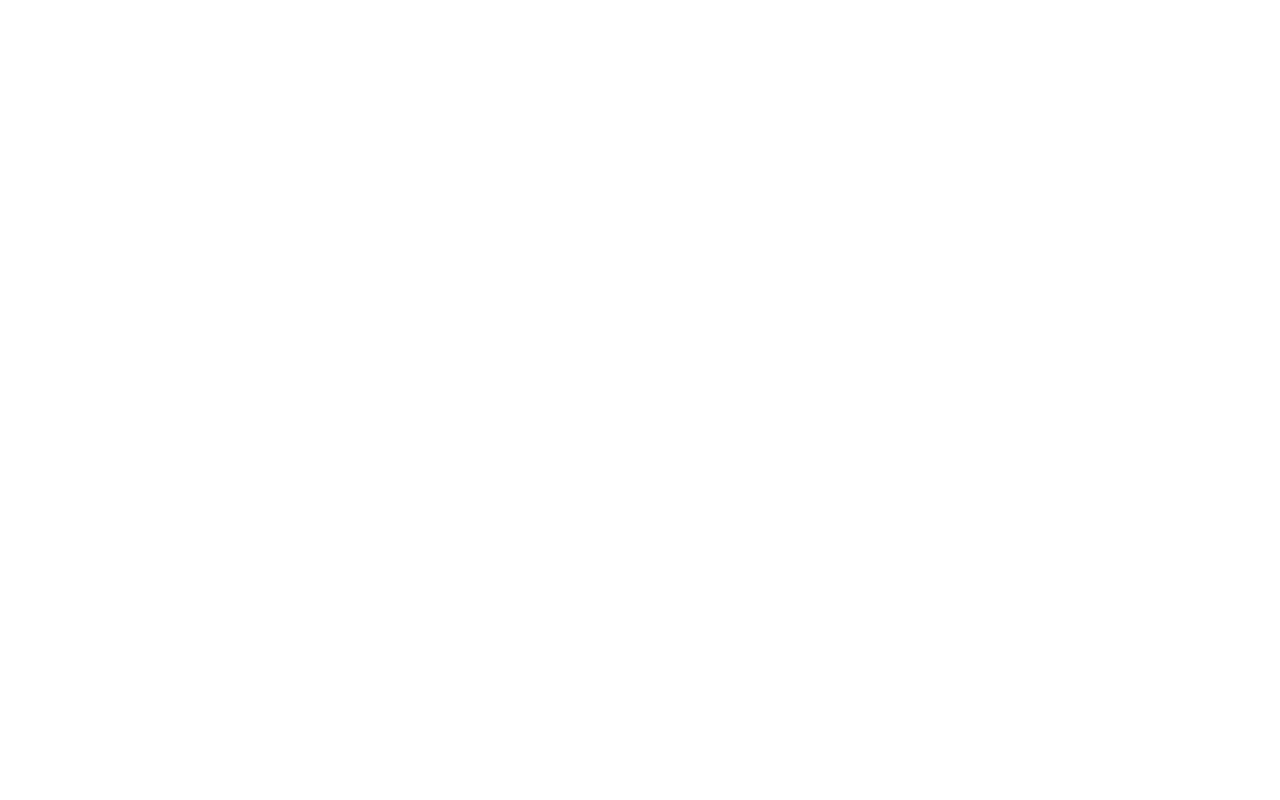
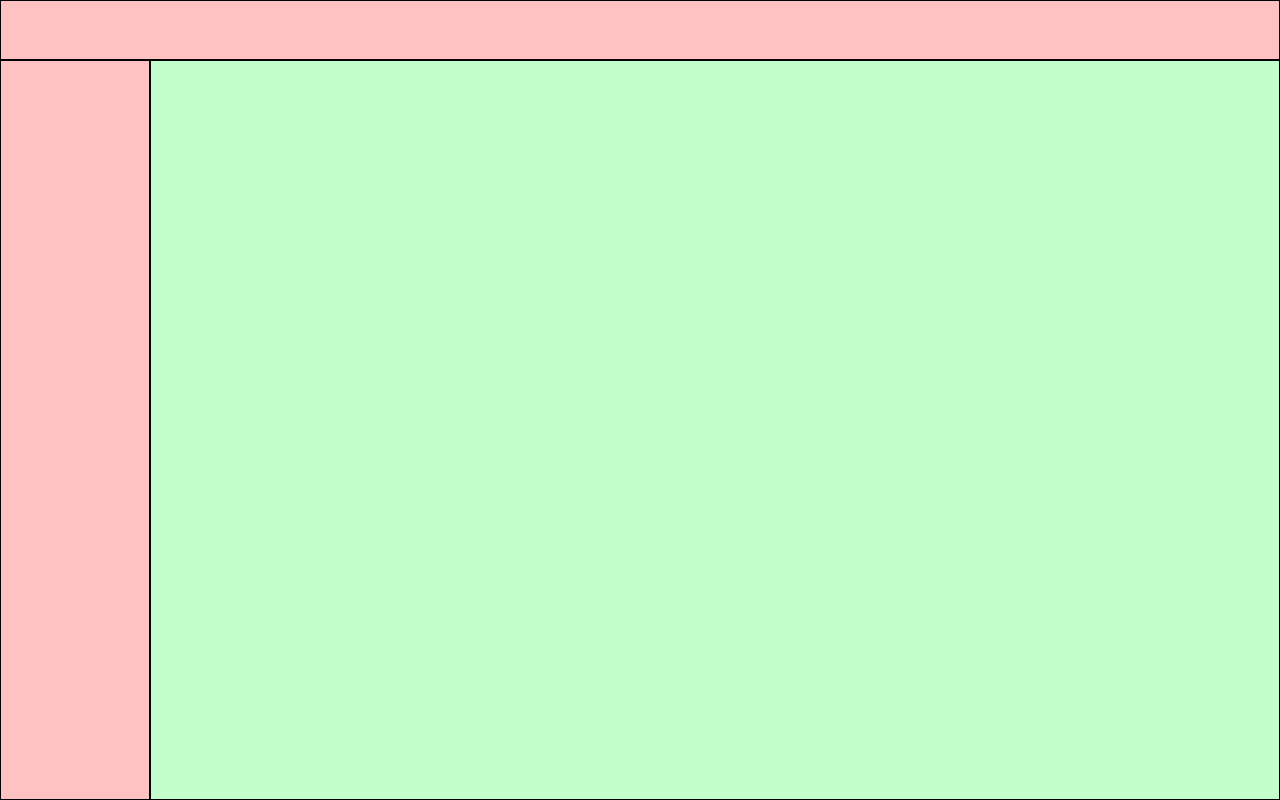
Before and after one commit to CarloDM/html-css-bootstrap-dashboard, a plain HTML site: page index.html in a window 1280 px wide. Drawn offline with nearby package versions, Linux system fonts and the light colour scheme.

Commit message:
[macroArea] layout complete

```diff
--- a/css/style.css
+++ b/css/style.css
@@ -11,9 +11,39 @@
 }
 
 /* general */
+body{
+  overflow: hidden;
+}
 
 /* -- ------------header----------- -- */
+header{
+  width: calc(100vw - (100vw -100%));
+  height: 60px;
+
+}
 
 /* -- ------------left bar----------- -- */
+#left-bar{
+  width: 60px;
+  height: calc(100vh - 60px);
+  display: inline-block;
+}
+@media screen and (min-width:992px) {
+  #left-bar{
+    width: 150px;
+  }
+}
 
 /* -- ------------main-view----------- -- */
+#main-view{
+  display: inline-block;
+  width: calc(100vw - 60px - (100vw - 100%));
+  height: calc(100vh - 60px);
+  display: inline-block;
+  overflow-y: auto;
+}
+@media screen and (min-width:992px) {
+  #main-view{
+    width: calc(100vw - 150px - (100vw - 100%));
+  }
+}
--- a/index.html
+++ b/index.html
@@ -13,11 +13,17 @@
 
   <body>
 <!-- ------------header----------- -->
-    <header></header>
+    <header class="debug1"></header>
+
+    <main class="d-flex">
 <!-- ------------left bar----------- -->
-    <nav id="left-bar"></nav>
+        <nav id="left-bar" class="debug1"></nav>
 <!-- ------------main-view----------- -->
-    <main></main>
+        <div id="main-view" class="debug2">
+        </div>
+
+    </main>
+
 
 
 
```
